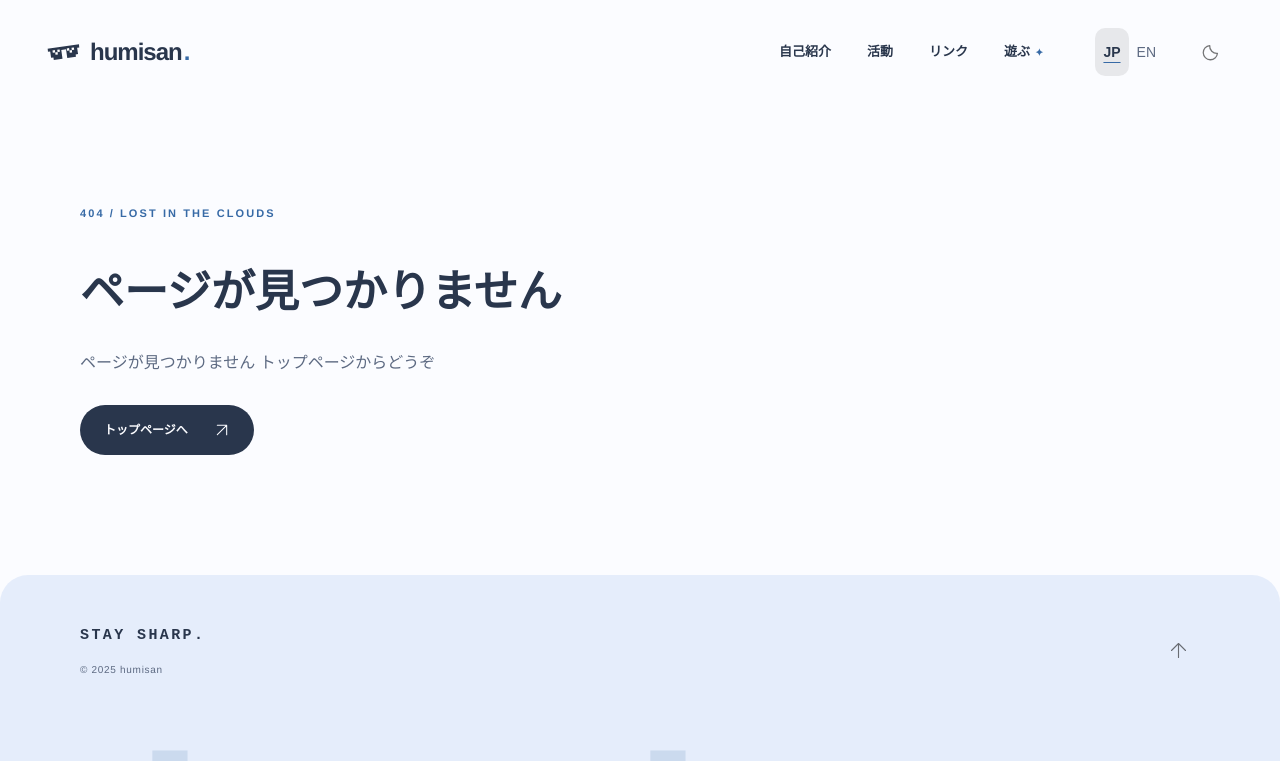
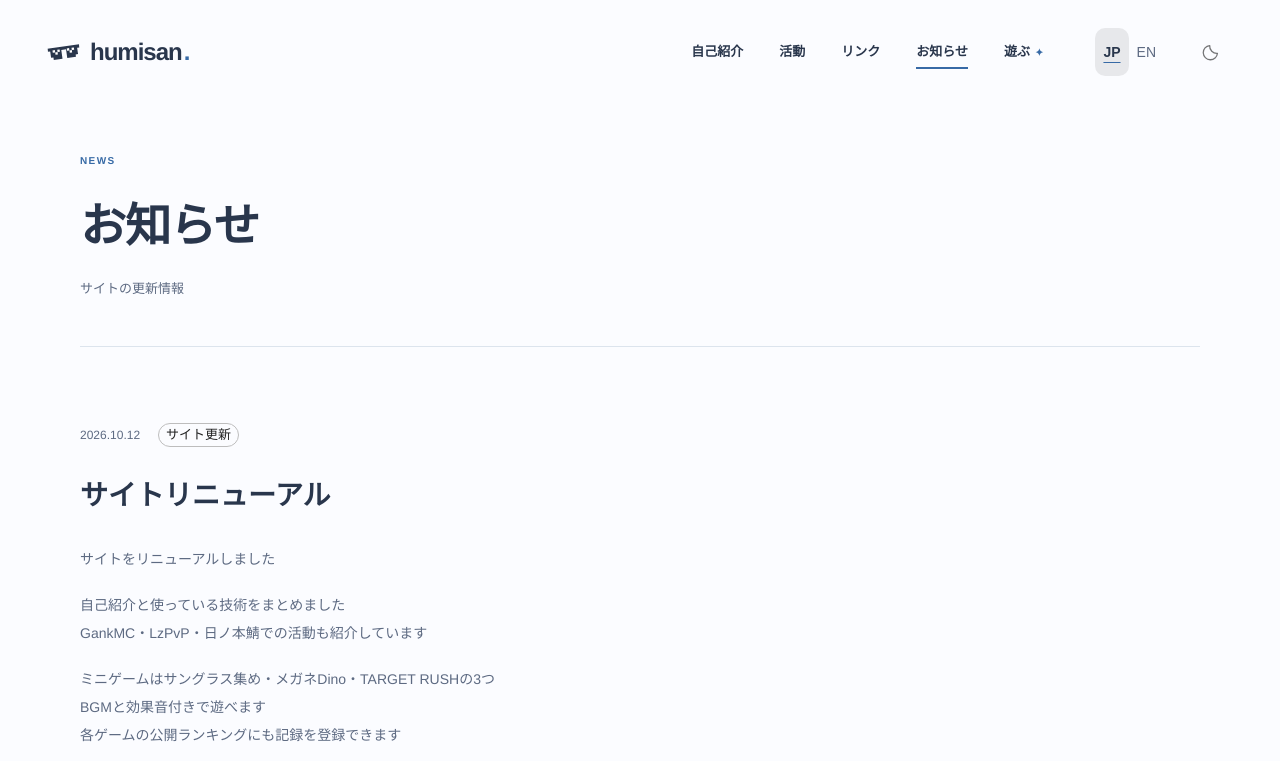
Before and after one commit to humisan/humisan.github.io, a Next.js app: page /news in a window 1280 px wide. Before the commit this address had no page. Shown: the top 761 px of the page. Built offline with nearby package versions, Linux system fonts and the light colour scheme; what @mui/material-nextjs would draw is missing.

Commit message:
お知らせページにサイトリニューアルを掲載

```diff
--- /dev/null
+++ b/app/components/NewsPage.tsx
@@ -0,0 +1,12 @@
+'use client';
+import { Chip } from '@mui/material';
+import { useLanguage } from '../context/LanguageContext';
+import { news } from '../lib/news';
+export default function NewsPage() {
+  const { language } = useLanguage();
+  const ja = language === 'ja';
+  return <article className="interior-page content-width">
+    <header className="page-intro"><p className="section-label">NEWS</p><h1>{ja ? 'お知らせ' : 'News'}</h1><p>{ja ? 'サイトの更新情報' : 'Site updates'}</p></header>
+    {news.length === 0 ? <p className="news-empty">{ja ? 'お知らせはまだありません' : 'No updates yet.'}</p> : <div className="news-list">{news.map(item => <article key={item.slug} id={item.slug} className="news-entry"><div className="news-meta"><time dateTime={item.date}>{item.date.replace(/-/g, '.')}</time><Chip size="small" variant="outlined" label={ja ? 'サイト更新' : 'Site update'} /></div><h2>{item.title[language]}</h2>{item.paragraphs[language].map((paragraph, index) => <p key={index}>{paragraph}</p>)}</article>)}</div>}
+  </article>;
+}
--- a/app/components/RootClientLayout.tsx
+++ b/app/components/RootClientLayout.tsx
@@ -23,6 +23,7 @@ function SiteChrome({ children }: { children: ReactNode }) {
         <Link href="/about/" aria-current={pathname.startsWith('/about') ? 'page' : undefined}>{t('nav.about')}</Link>
         <Link href="/servers/" aria-current={pathname.startsWith('/servers') ? 'page' : undefined}>{t('nav.work')}</Link>
         <Link href="/links/" aria-current={pathname.startsWith('/links') ? 'page' : undefined}>{t('nav.links')}</Link>
+        <Link href="/news/" aria-current={pathname.startsWith('/news') ? 'page' : undefined}>{language === 'ja' ? 'お知らせ' : 'News'}</Link>
         <Link href="/play/" aria-current={pathname.startsWith('/play') ? 'page' : undefined}>{language === 'ja' ? '遊ぶ' : 'Play'}<span className="nav-play-star" aria-hidden="true">✦</span></Link>
       </nav>
       <div className="preferences">
--- a/app/globals.css
+++ b/app/globals.css
@@ -458,6 +458,11 @@ body { position: relative; isolation: isolate; }
 .dino-obstacle { fill: var(--blue); color: var(--blue); }
 .dino-overlay { position: absolute; inset: 0; display: flex; flex-direction: column; align-items: center; justify-content: center; gap: 16px; background: var(--page); opacity: .95; }
 .dino-overlay h2 { font-size: 22px; letter-spacing: .06em; }
+.news-list { max-width: 800px; }
+.news-entry { padding: 30px 0 45px; border-bottom: 1px solid var(--line); }
+.news-meta { display: flex; align-items: center; gap: 18px; color: var(--muted); font-size: 12px; }
+.news-entry h2 { font-size: 28px; margin: 25px 0; }
+.news-entry p, .news-empty { font-size: 14px; line-height: 2; color: var(--muted); margin-top: 18px; white-space: pre-line; }
 @media (max-width: 400px) { .main-nav { gap: 17px; } }
 
 .dino-shadow { fill: var(--muted); opacity: .15; }
--- /dev/null
+++ b/app/lib/news.ts
@@ -0,0 +1,15 @@
+export interface NewsItem {
+  slug: string;
+  date: string;
+  title: { ja: string; en: string };
+  paragraphs: { ja: readonly string[]; en: readonly string[] };
+}
+export const news: readonly NewsItem[] = [{
+  slug: 'site-renewal',
+  date: '2026-10-12',
+  title: { ja: 'サイトリニューアル', en: 'Site renewal' },
+  paragraphs: {
+    ja: ['サイトをリニューアルしました', '自己紹介と使っている技術をまとめました\nGankMC・LzPvP・日ノ本鯖での活動も紹介しています', 'ミニゲームはサングラス集め・メガネDino・TARGET RUSHの3つ\nBGMと効果音付きで遊べます\n各ゲームの公開ランキングにも記録を登録できます', '今後のお知らせはこのページに載せます'],
+    en: ['The site has been rebuilt.', 'You can find my profile, tools, and activities at GankMC, LzPvP, and 日ノ本鯖.', 'There are three games: Sunglasses, Glasses Run, and TARGET RUSH. Each has audio and a public leaderboard.', 'Future updates will appear on this page.'],
+  },
+}];
--- /dev/null
+++ b/app/news/page.tsx
@@ -0,0 +1,4 @@
+import type { Metadata } from 'next';
+import NewsPage from '../components/NewsPage';
+export const metadata: Metadata = { title: 'お知らせ | humisan', alternates: { canonical: '/news/' } };
+export default NewsPage;
```
Also changed, not shown: 2 other files (tests, documents, lock files or other folders).
